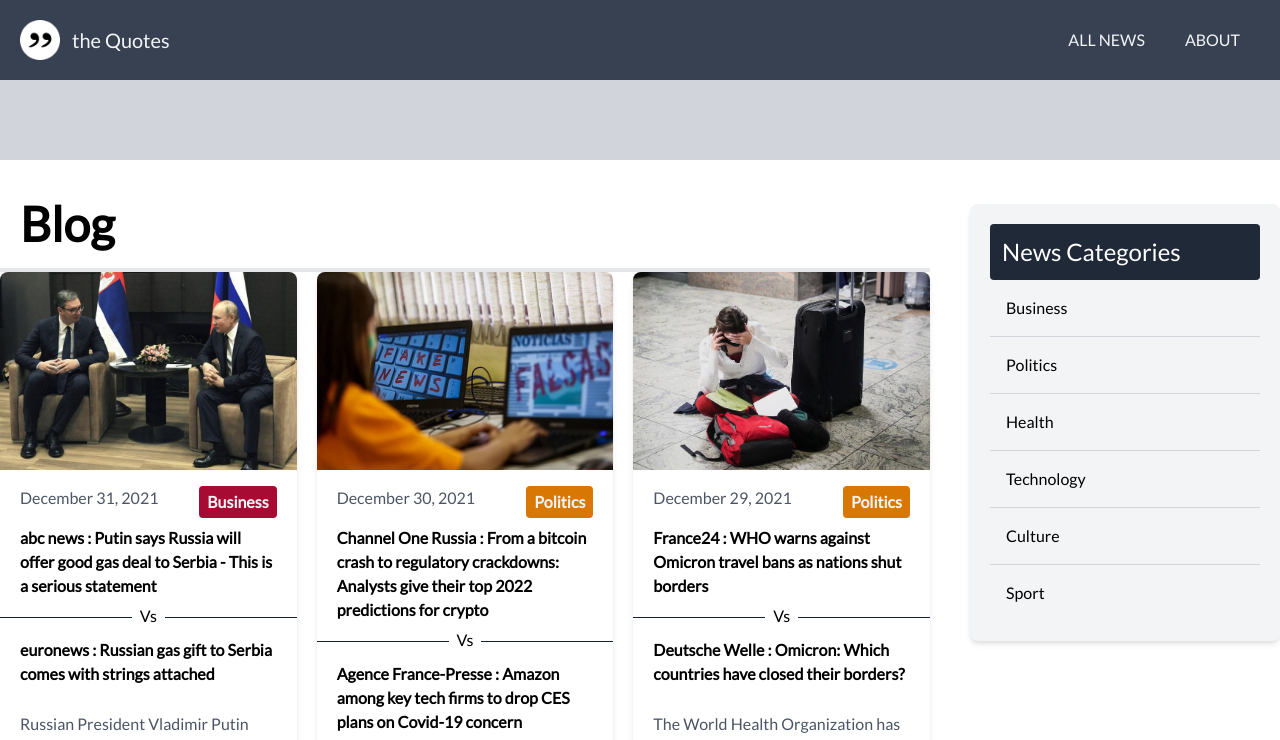
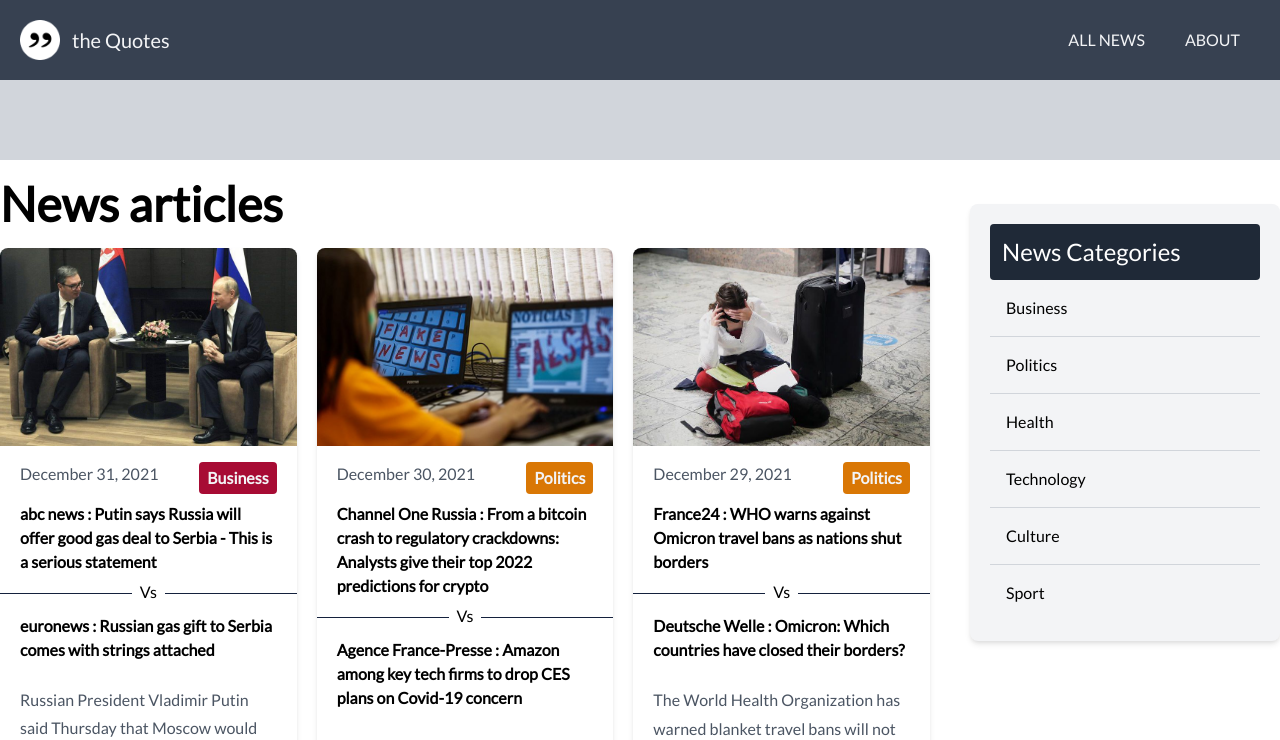
Before and after one commit to mielenyvin/thequotes_static, a Next.js app: page /blog/page/1 in a window 1280 px wide. Shown: the top 740 px of the page. Built offline with nearby package versions, Linux system fonts and the light colour scheme.

Commit message:
first commit

```diff
--- a/pages/blog/page/[page_index].js
+++ b/pages/blog/page/[page_index].js
@@ -12,7 +12,7 @@ export default function BlogPage({ posts, numPages, currentPage, categories }) {
     <Layout>
       <div className='flex justify-between flex-col md:flex-row'>
         <div className='w-3/4 mr-10'>
-          <h1 className='text-5xl border-b-4 p-5 font-bold'>Blog</h1>
+          <h1 className='text-5xl pb-5 font-bold'>News articles</h1>
 
           <div className='grid md:grid-cols-2 lg:grid-cols-3 gap-5'>
             {posts.map((post, index) => (
```
Also changed, not shown: 1 other file (tests, documents, lock files or other folders).
